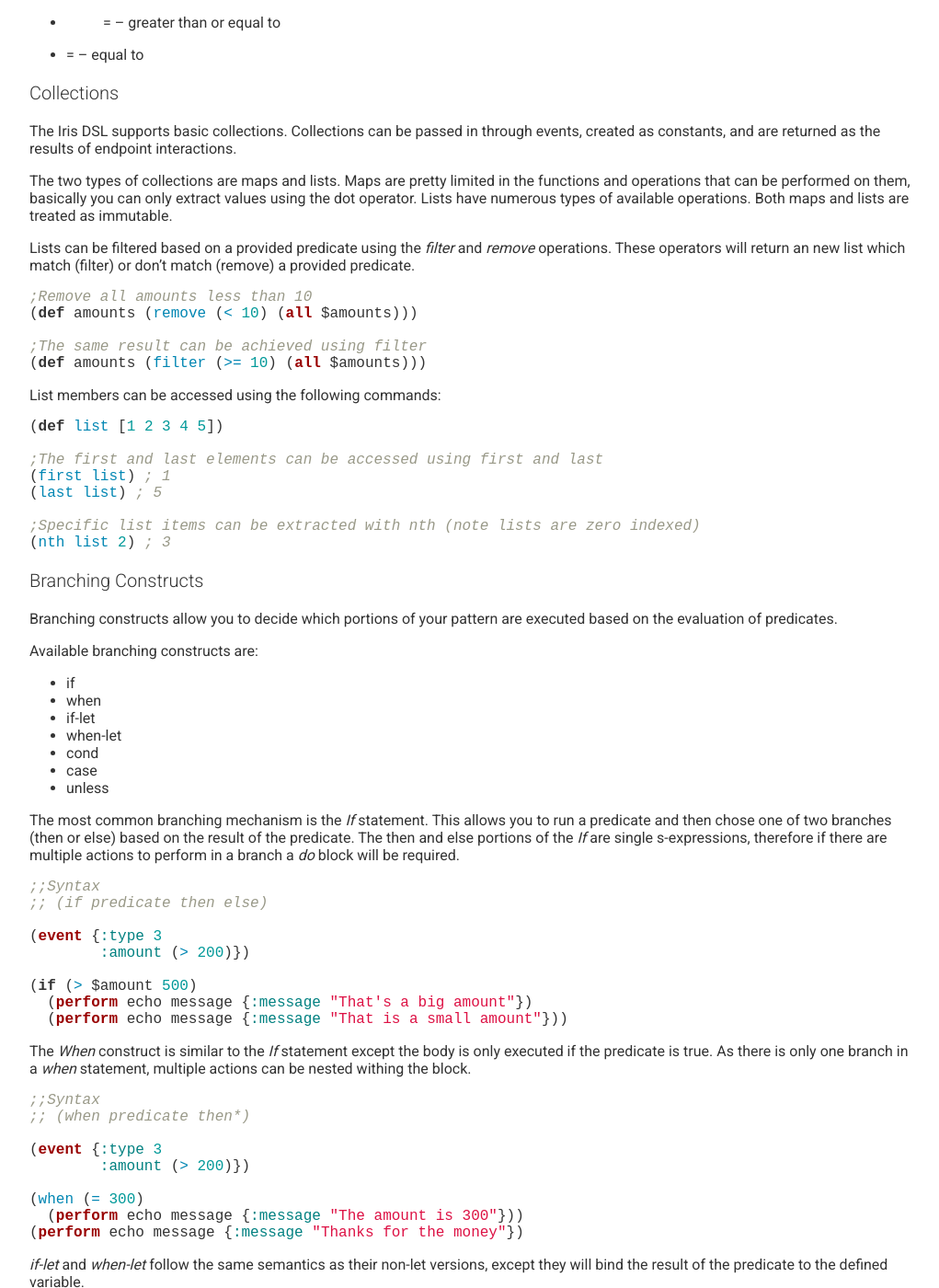
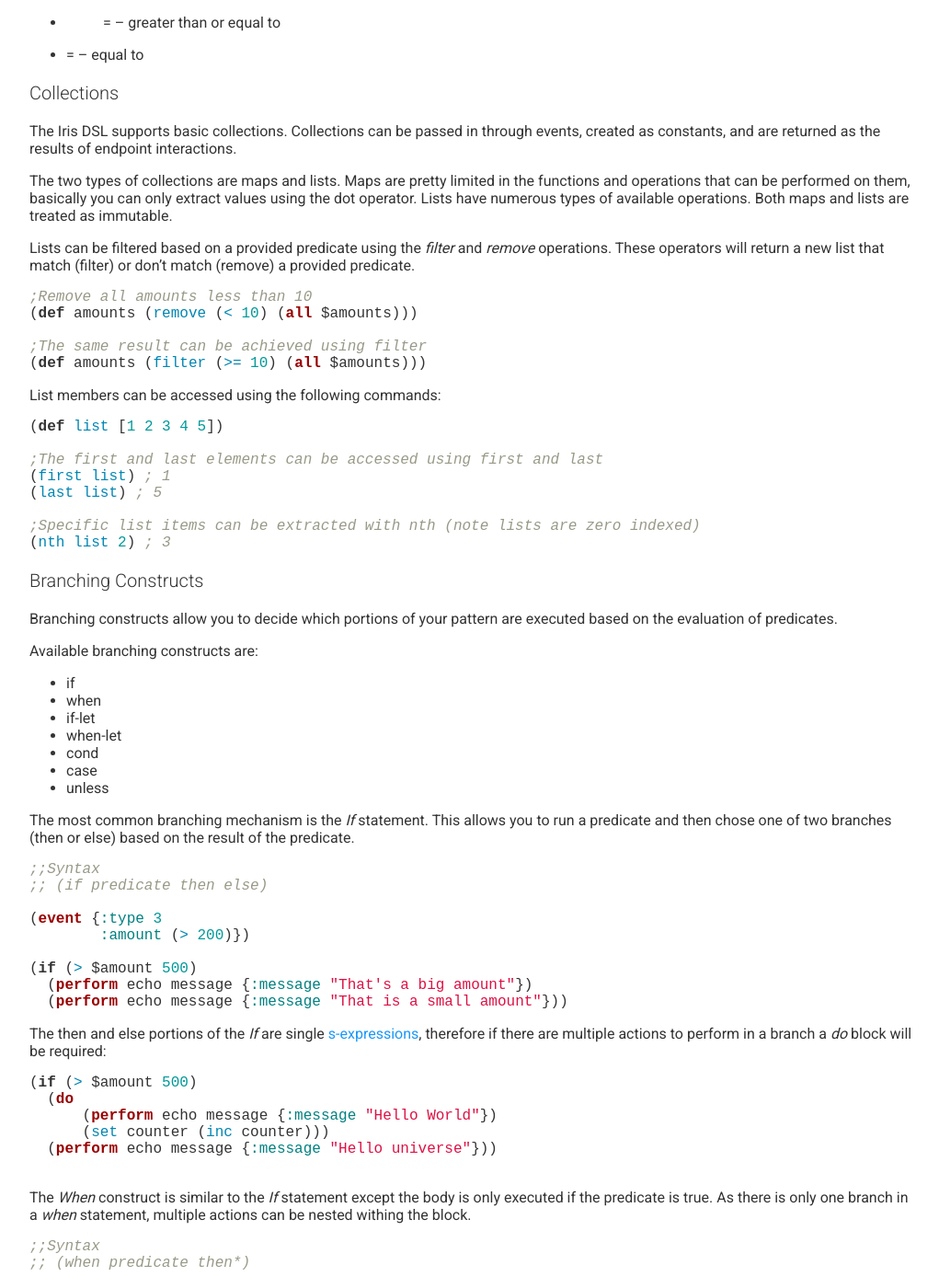
Before and after one commit to ianbishop/userevents.github.io, a Jekyll site: the page built from 4.2/docs/dsl.md, in a window 1280 px wide and 1400 px high, scrolled down 4592 px. Shown: the whole window at 92% size, without its empty margins (0-1021 px from the left). Built offline with Jekyll 4.4.1, drawn with Linux system fonts in a browser that asks for light colours; Markdown is read by kramdown in place of the engine named in the settings; some of the changed text lies outside the part shown.

Commit message:
Added link and Do example

`````diff
--- a/4.2/docs/dsl.md
+++ b/4.2/docs/dsl.md
@@ -246,7 +246,7 @@ List math functions are:
 * stdev -- standard deviation of the list
 * count -- length of the list
 
-In addition to functions which produce numbers, there are also a number of numerical
+In addition to functions that produce numbers, there are also a number of numerical
 predicates available for use. When using the binary numeric predicates, order of the parameters matters.
 
 ```clojure
@@ -282,7 +282,7 @@ and operations that can be performed on them, basically you can only extract val
 Lists have numerous types of available operations. Both maps and lists are treated as immutable.
 
 Lists can be filtered based on a provided predicate using the *filter* and *remove* operations. These
-operators will return an new list which match (filter) or don't match (remove) a provided predicate.
+operators will return a new list that match (filter) or don't match (remove) a provided predicate.
 
 ```clojure
 ;Remove all amounts less than 10
@@ -335,6 +334,16 @@ are single s-expressions, therefore if there are multiple actions to perform in
   (perform echo message {:message "That's a big amount"})
   (perform echo message {:message "That is a small amount"}))
 ```
+The then and else portions of the *If* are single [s-expressions](https://en.wikipedia.org/wiki/S-expression), therefore if there are multiple actions to perform in a branch a *do* block will be required:
+
+```clojure
+(if (> $amount 500)
+  (do
+      (perform echo message {:message "Hello World"})
+      (set counter (inc counter)))
+  (perform echo message {:message "Hello universe"}))
+
+````
 
 The *When* construct is similar to the *If* statement except the body is only executed if the predicate is true.
 As there is only one branch in a *when* statement, multiple actions can be nested withing the block.
`````
Also changed, not shown: other parts of 4.2/docs/dsl.md (+1 -2 lines).
